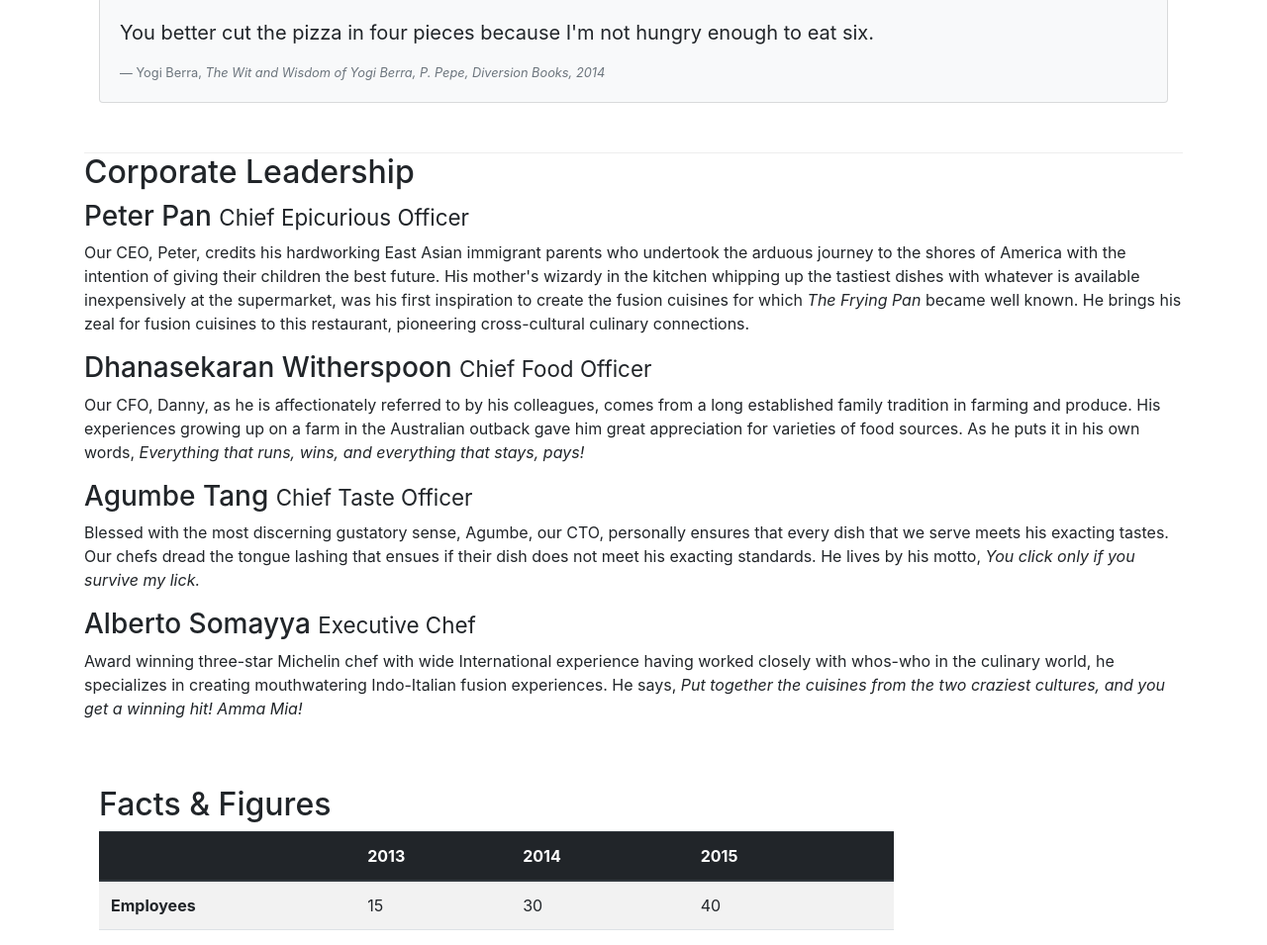
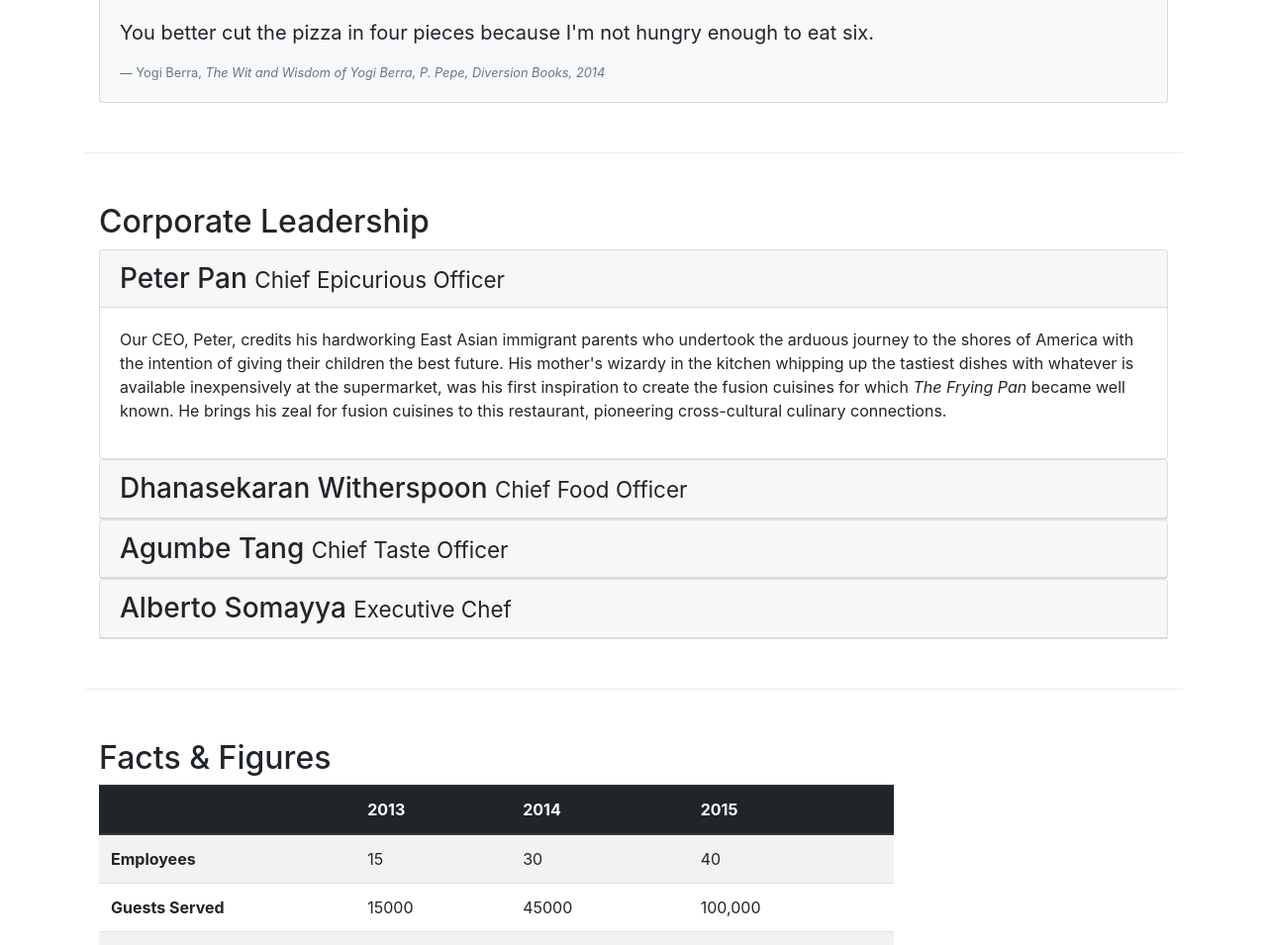
Before and after one commit to vrishabhparmar/MyBootstrapProject, a website: page aboutus.html in a window 1280 px wide. Shown: the part 812-1767 px from the top of the page at 99% size. Drawn offline with nearby package versions, Linux system fonts and the light colour scheme.

Commit message:
small update

```diff
--- a/aboutus.html
+++ b/aboutus.html
@@ -103,17 +103,56 @@
         </div>
 
 
-        <div class="row">
+        <div class="row row-content">
             <div class="col-12 ">
                 <h2>Corporate Leadership</h2>
-                <h3>Peter Pan <small>Chief Epicurious Officer</small></h3>
-                <p class="d-none d-sm-block">Our CEO, Peter, credits his hardworking East Asian immigrant parents who undertook the arduous journey to the shores of America with the intention of giving their children the best future. His mother's wizardy in the kitchen whipping up the tastiest dishes with whatever is available inexpensively at the supermarket, was his first inspiration to create the fusion cuisines for which <em>The Frying Pan</em> became well known. He brings his zeal for fusion cuisines to this restaurant, pioneering cross-cultural culinary connections.</p>
-                <h3>Dhanasekaran Witherspoon <small>Chief Food Officer</small></h3>
-                <p class="d-none d-sm-block">Our CFO, Danny, as he is affectionately referred to by his colleagues, comes from a long established family tradition in farming and produce. His experiences growing up on a farm in the Australian outback gave him great appreciation for varieties of food sources. As he puts it in his own words, <em>Everything that runs, wins, and everything that stays, pays!</em></p>
-                <h3>Agumbe Tang <small>Chief Taste Officer</small></h3>
-                <p class="d-none d-sm-block">Blessed with the most discerning gustatory sense, Agumbe, our CTO, personally ensures that every dish that we serve meets his exacting tastes. Our chefs dread the tongue lashing that ensues if their dish does not meet his exacting standards. He lives by his motto, <em>You click only if you survive my lick.</em></p>
-                <h3>Alberto Somayya <small >Executive Chef</small></h3>
-                <p class="d-none d-sm-block">Award winning three-star Michelin chef with wide International experience having worked closely with whos-who in the culinary world, he specializes in creating mouthwatering Indo-Italian fusion experiences. He says, <em>Put together the cuisines from the two craziest cultures, and you get a winning hit! Amma Mia!</em></p>
+
+                <div id="accordian">
+                    <div class="card">
+                        <div class="card-header" role="tab" id="peterhead">
+                            <h3 class="mb-0"><a data-toggle="collapse" data-target="#peter"> Peter Pan <small>Chief Epicurious Officer</small></a></h3>
+
+                        </div>
+                        <div class="collapse show" data-parent="#accordian" id="peter">
+                            <div class="card-body">
+                                <p class="d-none d-sm-block">Our CEO, Peter, credits his hardworking East Asian immigrant parents who undertook the arduous journey to the shores of America with the intention of giving their children the best future. His mother's wizardy in the kitchen whipping up the tastiest dishes with whatever is available inexpensively at the supermarket, was his first inspiration to create the fusion cuisines for which <em>The Frying Pan</em> became well known. He brings his zeal for fusion cuisines to this restaurant, pioneering cross-cultural culinary connections.</p>
+                            </div>
+                        </div>
+
+
+                    </div>
+                    <div class="card">
+                        <div class="card-header" role="tab" id="dannyhead">
+                            <h3 class="mb-0"><a  data-toggle="collapse" data-target="#danny">Dhanasekaran Witherspoon <small>Chief Food Officer</small></a></h3>
+                        </div>
+                        <div class="collapse" id="danny" data-parent="#accordian">
+                                <div class="card-body">
+                                        <p class="d-none d-sm-block">Our CFO, Danny, as he is affectionately referred to by his colleagues, comes from a long established family tradition in farming and produce. His experiences growing up on a farm in the Australian outback gave him great appreciation for varieties of food sources. As he puts it in his own words, <em>Everything that runs, wins, and everything that stays, pays!</em></p>
+                                </div>
+                        </div>
+                    </div>
+                    <div class="card">
+                            <div class="card-header" role="tab" id="agumbehead">
+                                <h3 class="mb-0"><a  data-toggle="collapse" data-target="#agumbe">Agumbe Tang <small>Chief Taste Officer</small></a></h3>
+                            </div>
+                            <div class="collapse" id="agumbe" data-parent="#accordian" >
+                                    <div class="card-body">
+                                            <p class="d-none d-sm-block">Blessed with the most discerning gustatory sense, Agumbe, our CTO, personally ensures that every dish that we serve meets his exacting tastes. Our chefs dread the tongue lashing that ensues if their dish does not meet his exacting standards. He lives by his motto, <em>You click only if you survive my lick.</em></p>
+                                    </div>
+                            </div>
+                    </div>
+                    <div class="card">
+                            <div class="card-header" role="tab" id="albertohead">
+                                <h3 class="mb-0"><a data-toggle="collapse" data-target="#alberto">Alberto Somayya <small>Executive Chef</small></a></h3>
+                            </div>
+                            <div class="collapse" id="alberto" data-parent="#accordian" >
+                                    <div class="card-body">
+                                            <p class="d-none d-sm-block">Award winning three-star Michelin chef with wide International experience having worked closely with whos-who in the culinary world, he specializes in creating mouthwatering Indo-Italian fusion experiences. He says, <em>Put together the cuisines from the two craziest cultures, and you get a winning hit! Amma Mia!</em></p>
+                                    </div>
+                            </div>
+                    </div>
+
+                </div>
             </div>
        </div>
        <div class="row row-content">
--- a/css/style.css
+++ b/css/style.css
@@ -36,3 +36,9 @@ body{
      background-color: #512DA8;
 
  }
+ .tab-content{
+     border-left: 1px solid #ddd;
+     border-bottom: 1px solid #ddd;
+     border-right: 1px solid #ddd;
+     padding : 10px;
+ }
```
